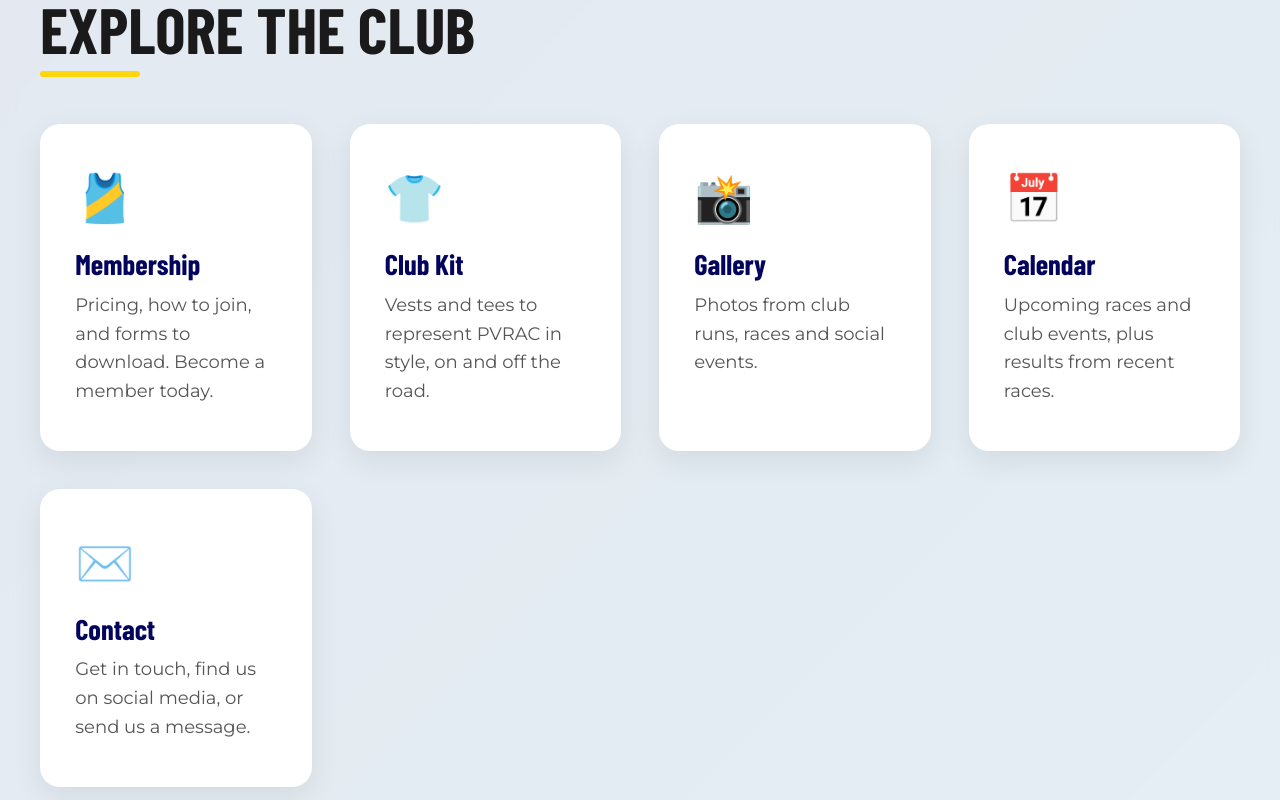
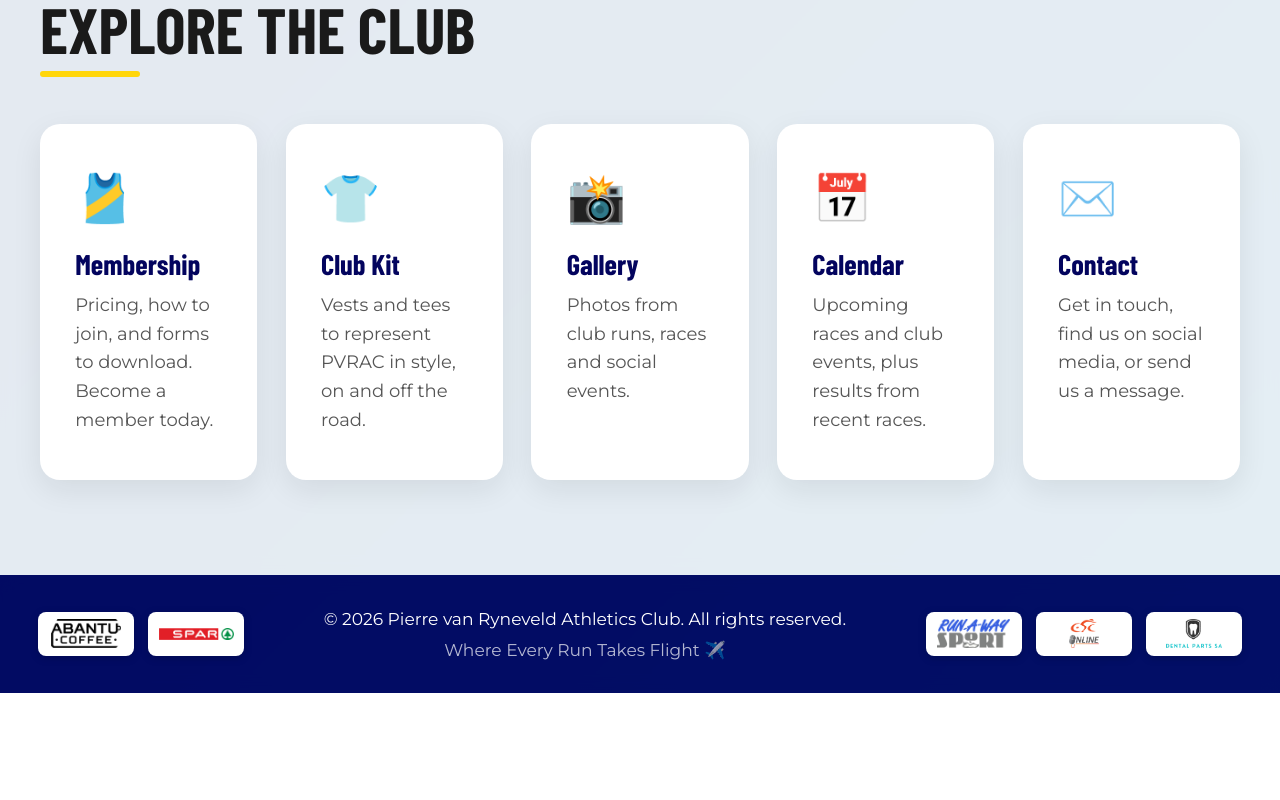
Before and after one commit to pvrac/pvrac-website, a Next.js app: page / in a window 1280 px wide. Shown: the part 1980-2780 px from the top of the page. After the commit the page ends 2673 px from the top, so only its background shows below. Built offline with nearby package versions, Linux system fonts and the light colour scheme; a web font is replaced by a local one.

Commit message:
Fit Explore The Club cards on one row

```diff
--- a/src/app/page.module.css
+++ b/src/app/page.module.css
@@ -114,8 +114,10 @@
 
 .cardGrid {
   display: grid;
-  grid-template-columns: repeat(auto-fit, minmax(240px, 1fr));
-  gap: 2rem;
+  /* Sized so all five cards fit on one row within the 1200px container on
+     desktop, while still wrapping gracefully on narrower screens. */
+  grid-template-columns: repeat(auto-fit, minmax(200px, 1fr));
+  gap: 1.5rem;
 }
 
 .card {
```
